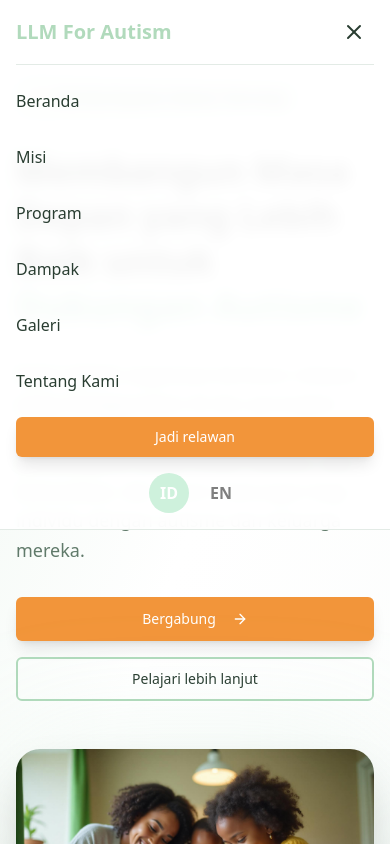
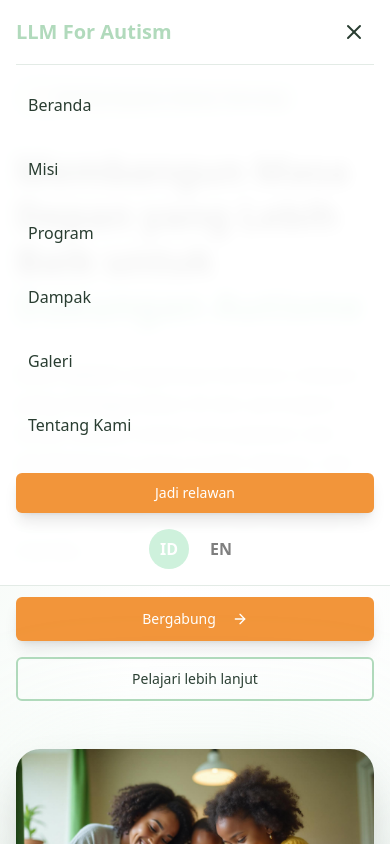
Before and after one commit to LLMForAutism/web, a Next.js app: page / in a window 390 px wide. Both pictures are taken after a click on the button "Toggle menu". Shown: the top 844 px of the page. Built offline with nearby package versions, Linux system fonts and the light colour scheme.

Commit message:
style: improve navbar styling - make it more interactive

```diff
--- a/src/app/components/navbar.tsx
+++ b/src/app/components/navbar.tsx
@@ -45,11 +45,13 @@ export default function Navbar() {
                 className="text-foreground hover:text-primary transition-colors font-medium"
               >
                 {item.label}
+                <span className="absolute bottom-0 left-1/2 w-0 h-0.5 bg-primary transition-all duration-200 group-hover:w-full group-hover:left-0"></span>
               </Link>
             ))}
             <Button
               variant="hero"
               onClick={() => scrollToSection("#get-involved")}
+              className="cursor-pointer hover:shadow-md hover:scale-105 transition-all duration-200"
             >
               Jadi relawan
             </Button>
@@ -59,7 +61,7 @@ export default function Navbar() {
 
           {/* Mobile Menu Button */}
           <button
-            className="md:hidden p-2 text-foreground hover:text-primary transition-colors"
+            className="md:hidden p-2 text-foreground hover:text-primary hover:bg-primary/10 transition-all duration-200 rounded-md hover:scale-110"
             onClick={() => setIsOpen(!isOpen)}
             aria-label="Toggle menu"
           >
@@ -75,7 +77,7 @@ export default function Navbar() {
                 <Link
                   key={item.label}
                   href={item.href}
-                  className="text-foreground hover:text-primary transition-colors font-medium py-2"
+                  className="text-foreground hover:text-primary hover:bg-primary/10 transition-all duration-200 font-medium py-3 px-3 rounded-md active:scale-95"
                 >
                   {item.label}
                 </Link>
@@ -83,7 +85,7 @@ export default function Navbar() {
               <Button
                 variant="hero"
                 onClick={() => scrollToSection("#get-involved")}
-                className="w-full"
+                className="w-full mt-2 hover:shadow-md active:scale-95 transition-all duration-200"
               >
                 Jadi relawan
               </Button>
```
